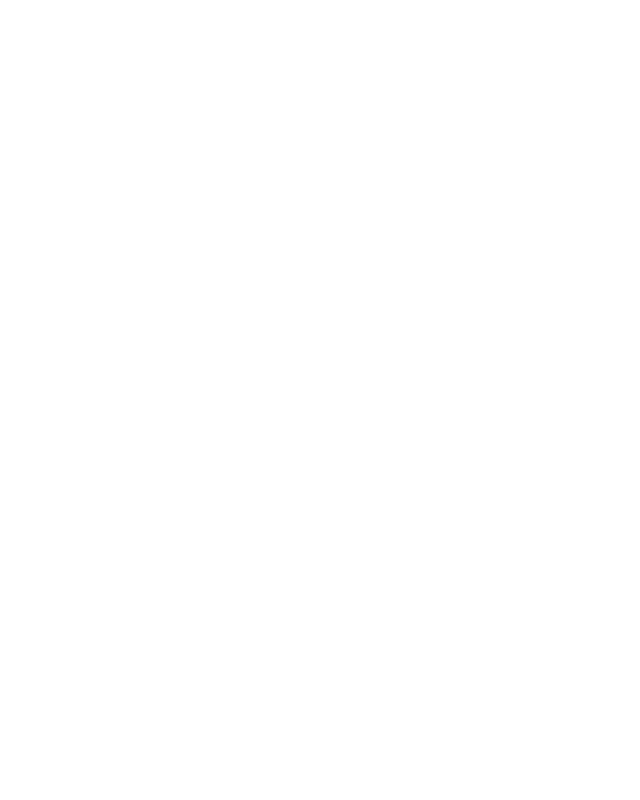
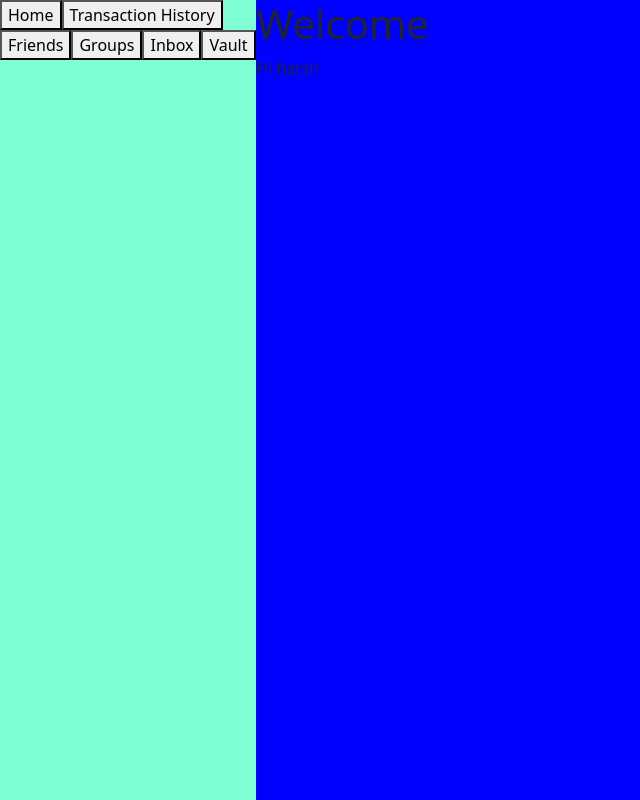
Before and after one commit to not-g2/Expense-Tracker, a React (Create React App) app in the folder frontend/: page /login/1 in a window 1280 px wide. Before the commit this address had no page. Shown: the whole page, without its empty margins (0-640 px from the left). Built offline with nearby package versions, Linux system fonts and the light colour scheme.

Commit message:
Fixed Bugs

```diff
--- a/frontend/src/App.css
+++ b/frontend/src/App.css
@@ -1,58 +1,25 @@
-*{
+/*Related to DashBoard*/
+* {
   margin: 0;
-    /* padding: 0px; */
-    box-sizing: border-box;
-    font-family: 'Lexend', sans-serif;
-    text-align: center;
-
-  }
-
-  .App {
-    display: flex;
 }
 
 .section-20 {
   width: 20%;
-    background: linear-gradient(#084a55, #141F40);
+  background-color: aquamarine;
+  display: inline-block;
+  vertical-align: top;
   height: 100vh;
-    padding-top: 20px;
-  }
-
-  .navigation-bar {
-    align-items: center;
-    display: flex;
-    flex-direction: column;
-  }
-
-  .navigation-bar button {
-    display: block; /* Display the buttons as block-level elements */
-    width: 90%;
-    border: 0;
-    margin-bottom: 10px;
-    border-radius: 5px;
-    border-style: groove;
-    background-color: transparent;
-    padding-bottom: 5px;
-    color: rgba(235, 235, 235, 1);
 }
 
 .section-80 {
   width: 80%;
-    background: linear-gradient(#141F40, #000000);
+  background-color: blue;
+  display: inline-block;
+  height: 100vh;
 }
 
-  .Body, .Header {
-    color: #FFFFFF;
-  }
+/*------x--------x-------*/
 
-  .Header {
-    height: 10vh;
-    padding-top: 10px;
-  }
-
-  .Body {
-    height: 90vh;
-  }
 .About_Uscont{
   height: 100vh;
   display: block;
--- a/frontend/src/App.js
+++ b/frontend/src/App.js
@@ -2,17 +2,21 @@
 import Home from './Pages/Home';
 import AboutUs from './Pages/About_Us';
 import Pricing from './Pages/Pricing';
+import Dashboard from './Pages/Dashboard'
+
 import {
   BrowserRouter as Router,
   Route,
   Routes
 } from 'react-router-dom'
+import React from 'react'
 
 function App() {
   return (
     <Router>
     <div className="App">
       <Routes>
+        <Route path='/login/:loginid' element = {<Dashboard />}/>
         <Route path='/home' element = {<Home/>}/>
         <Route path='/about' element = {<AboutUs/>}/>
         <Route path='/pricing' element = {<Pricing/>}/>
--- /dev/null
+++ b/frontend/src/Components/DashboardHome.js
@@ -0,0 +1,18 @@
+import React from 'react'
+import Welcome from './Welcome'
+import QuickSummary from './QuickSummary'
+
+const DashboardHomePage = () => {
+  return (
+    <div>
+        <div>
+          <Welcome/>
+        </div>
+        <div>
+          <QuickSummary/>
+        </div>
+    </div>
+  )
+}
+
+export default DashboardHomePage
--- a/frontend/src/Components/QuickSummary.js
+++ b/frontend/src/Components/QuickSummary.js
@@ -4,9 +4,6 @@
   return (
     <div>
       <p>Hi harsh</p>
-
-
-
     </div>
 
   )
--- a/frontend/src/Components/Welcome.js
+++ b/frontend/src/Components/Welcome.js
@@ -1,6 +1,9 @@
 import React from 'react'
+import { useParams } from 'react-router-dom';
 
 const Welcome = () => {
+  // const {loginId} = useParams();
+  // console.log(loginId)
   return (
     <div>
       <h1>Welcome</h1>
--- /dev/null
+++ b/frontend/src/Pages/Dashboard.js
@@ -0,0 +1,18 @@
+import React from 'react'
+import DashboardHomePage from '../Components/DashboardHome'
+import NavBar from '../Components/NavBar'
+
+const Dashboard = () => {
+  return (
+    <div className>
+        <div className='section-20'>
+            <NavBar />
+        </div>
+        <div className='section-80'>
+            <DashboardHomePage/>
+        </div>
+    </div>
+  )
+}
+
+export default Dashboard
```
Also changed, not shown: frontend/src/Pages/HomePage.js (deleted, +0 -18 lines), 1 other file (tests, documents, lock files or other folders). Lines whose indentation alone changed are shown as unchanged.
